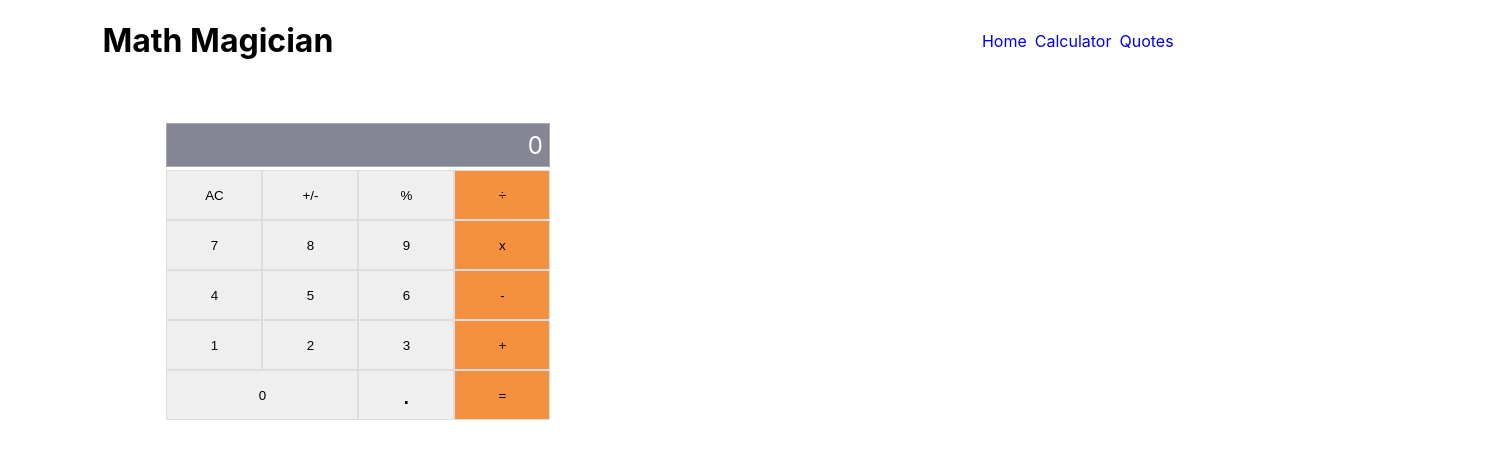
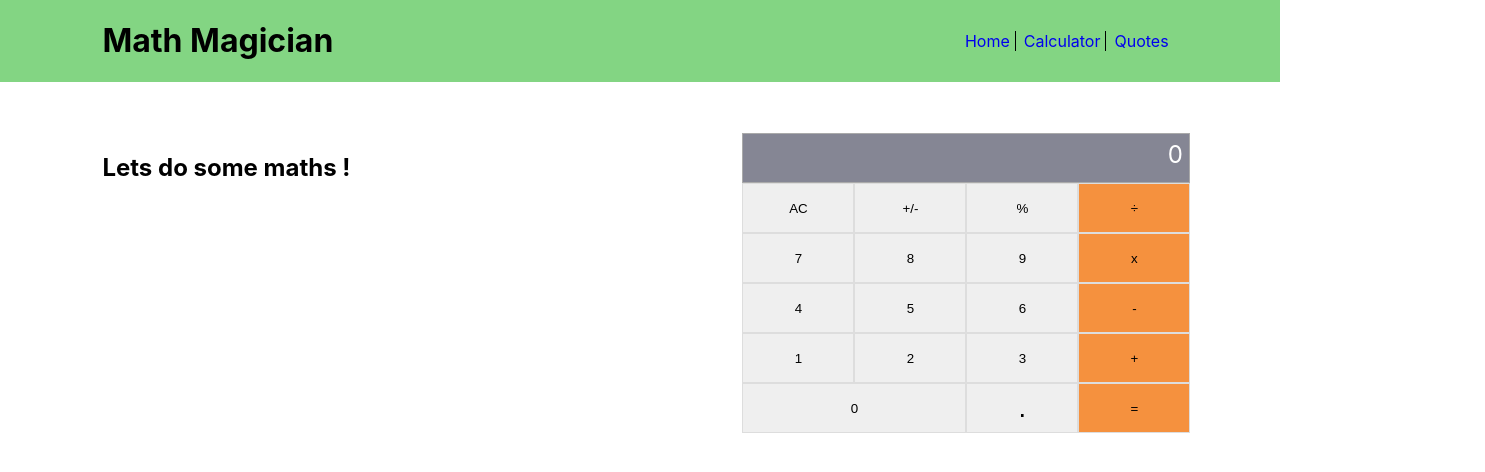
Before and after one commit to Adams-Ghub/Math-Magician-Website, a React (Create React App) app: page /calculator in a window 1280 px wide. Shown: the top 472 px of the page, 1485 px wide, since content can reach past the window. Built offline with nearby package versions, Linux system fonts and the light colour scheme.

Commit message:
Apply styling to the components

```diff
--- a/src/components/Calculator.js
+++ b/src/components/Calculator.js
@@ -13,6 +13,9 @@ function Calculator() {
 
   return (
     <div className="major-container">
+      <div className="maths-text">
+        <h2>Lets do some maths !</h2>
+      </div>
       <div className="main-container">
         <div className="screen">{Value.next || Value.total || '0'}</div>
 
--- a/src/components/Home.js
+++ b/src/components/Home.js
@@ -1,5 +1,7 @@
+import styles from '../css/Home.module.css';
+
 const Home = () => (
-  <div>
+  <div className={styles.mainContainer}>
     <h1>Welcome to our page !</h1>
     <p>
       Lorem ipsum dolor sit amet consectetur adipisicing elit. Soluta aut sed
--- a/src/components/Quote.js
+++ b/src/components/Quote.js
@@ -1,5 +1,5 @@
 import { useEffect, useState } from 'react';
-import '../css/quote.css';
+import styles from '../css/Quote.module.css';
 
 function Quote() {
   const [info, setInfo] = useState([]);
@@ -29,16 +29,16 @@ function Quote() {
 
   if (hasError) {
     return (
-      <div className="error-container">
+      <div className={styles['error-container']}>
         Error!!! Something went wrong
       </div>
     );
   }
 
-  if (isLoading) return <div className="loading-container">Loading...</div>;
+  if (isLoading) return <div className={styles['loading-container']}>Loading...</div>;
 
   return (
-    <div className="major-container">
+    <div className={styles['major-container']}>
       {info}
     </div>
 
--- /dev/null
+++ b/src/css/Home.module.css
@@ -0,0 +1,3 @@
+.mainContainer {
+  margin: 0 8vw;
+}
--- a/src/css/Navbar.module.css
+++ b/src/css/Navbar.module.css
@@ -1,14 +1,29 @@
 .navigationBox {
   display: flex;
   justify-content: space-between;
-  margin: 0 8vw;
+  padding: 0 8vw;
+  background-color: rgba(70, 192, 70, 0.671);
 }
 
-.navLinksContainer{
-    align-self: center;
+.navLinksContainer {
+  align-self: center;
 }
 
-.homeLink,.quoteLink,.calculatorLink{
-    text-decoration: none;
-    margin:0 4px;
+.homeLink,
+.quoteLink,
+.calculatorLink {
+  text-decoration: none;
+  margin: 0 4px;
+  padding: 0 5px 0 0;
 }
+
+.homeLink,
+.calculatorLink {
+  border-right: 1px solid #000;
+}
+
+.homeLink:hover,
+.quoteLink:hover,
+.calculatorLink:hover {
+  color: #000;
+}
--- /dev/null
+++ b/src/css/Quote.module.css
@@ -0,0 +1,10 @@
+.major-container,
+.loading-container,
+.error-container {
+  padding: 0 8vw;
+  display: flex;
+  justify-content: center;
+  align-items: center;
+  height: 80vh;
+  width: 83vw;
+}
--- a/src/css/calculator.css
+++ b/src/css/calculator.css
@@ -1,15 +1,21 @@
 .major-container {
-  width: 50%;
+  width: 100%;
+  display: flex;
+  justify-content: flex-start;
+  padding: 0 8vw;
+  margin-top: 4vw;
 }
 
 .main-container {
   display: grid;
   grid-template-columns: 1fr 1fr 1fr 1fr;
   grid-template-rows: 1fr 1fr 1fr 1fr 1fr 1fr;
-  margin: 3vw 10vw;
   justify-content: center;
-  align-items: center;
-  width: 100%;
+  width: 35%;
+}
+
+.maths-text {
+  width: 50%;
 }
 
 .screen {
--- a/src/index.js
+++ b/src/index.js
@@ -7,11 +7,11 @@ import reportWebVitals from './reportWebVitals';
 
 const root = ReactDOM.createRoot(document.getElementById('root'));
 root.render(
-  <React.StrictMode>
+  <>
     <Router>
       <App />
     </Router>
-  </React.StrictMode>,
+  </>,
 );
 
 // If you want to start measuring performance in your app, pass a function
```
